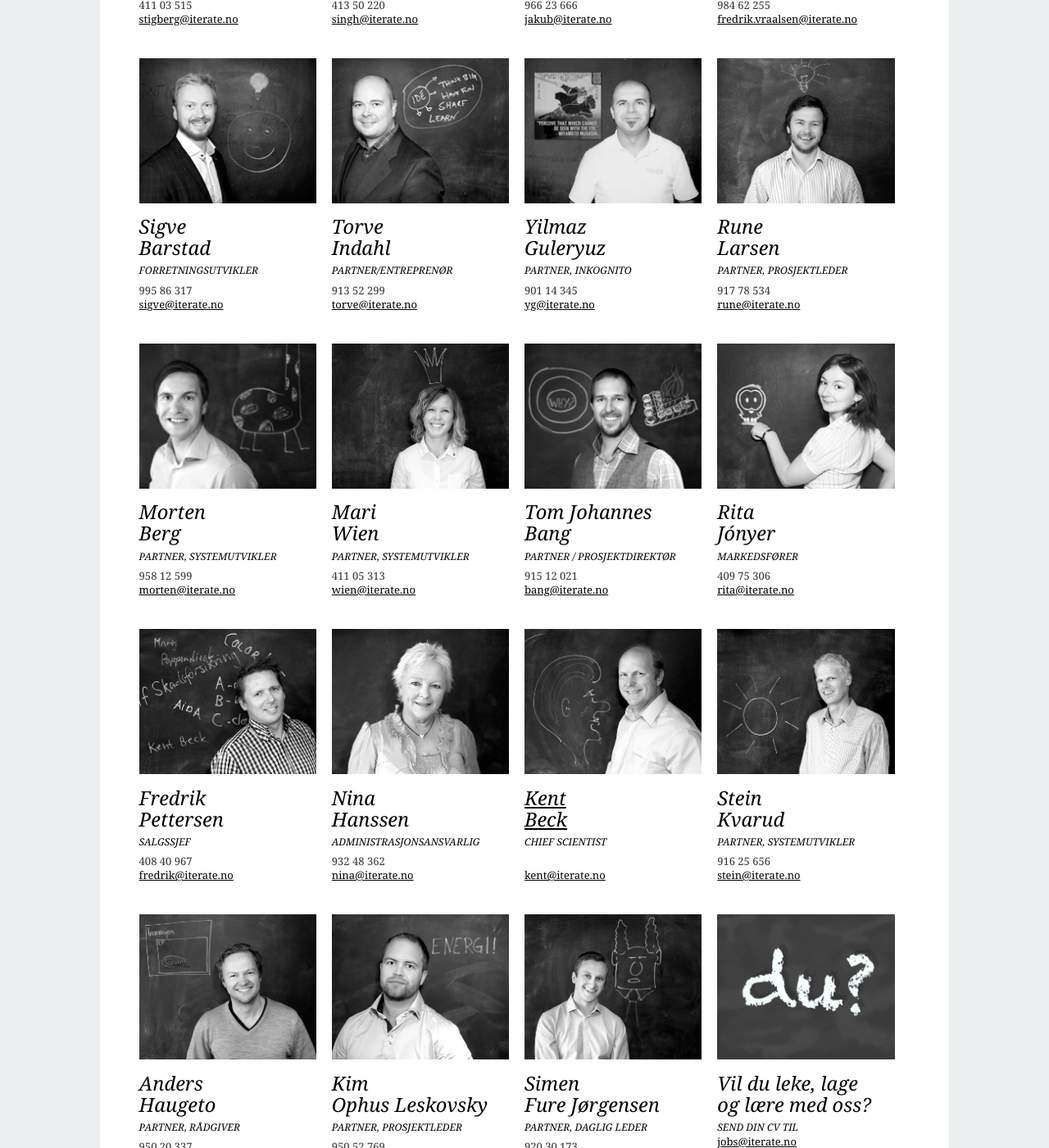
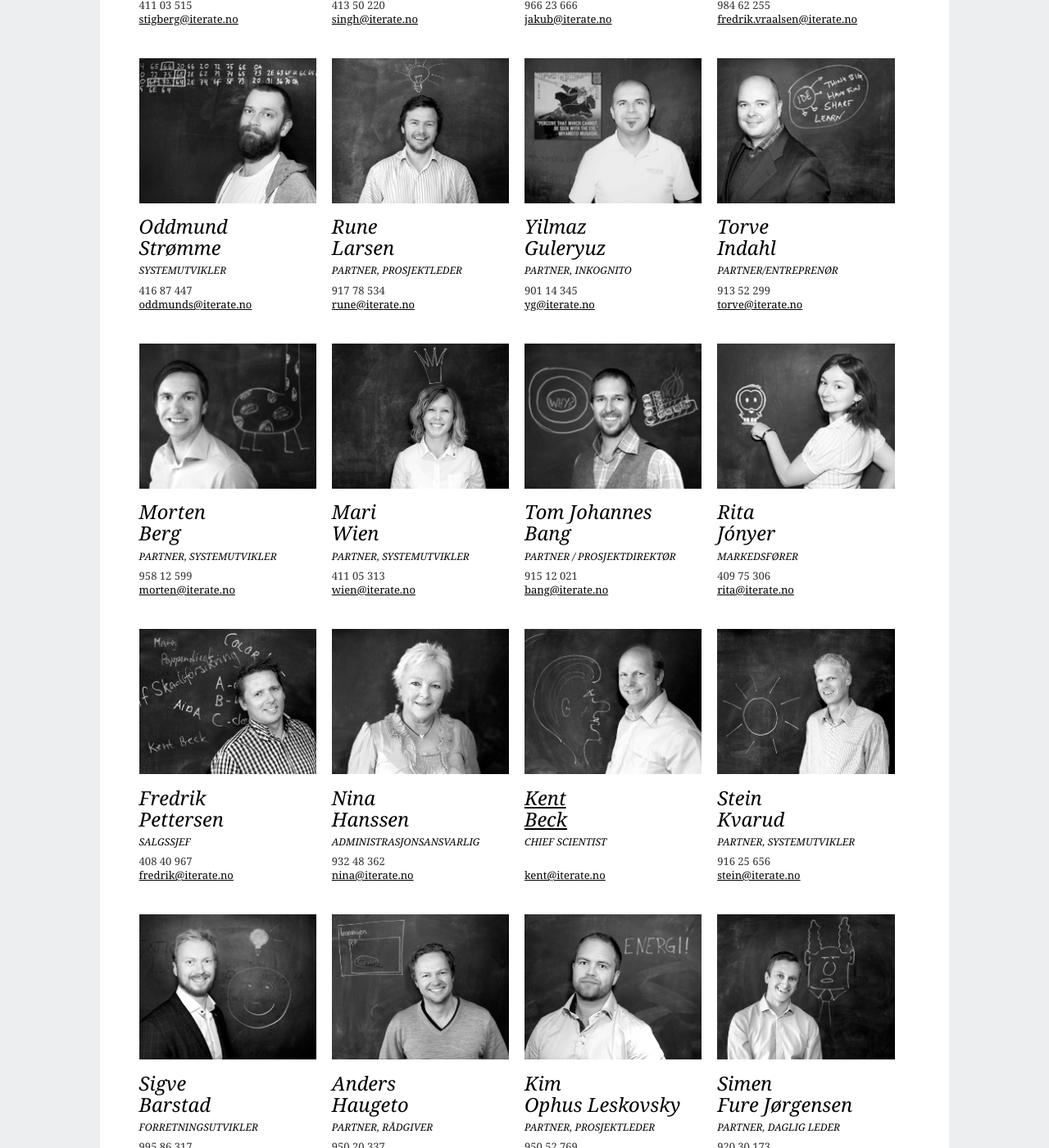
Before and after one commit to therese1g1/iterate.github.com, a Jekyll site: the page built from mennesker/index.html, in a window 1280 px wide and 1400 px high, scrolled down 1858 px. Shown: the whole window at 82% size. Built offline with Jekyll 4.4.1, drawn with Linux system fonts in a browser that asks for light colours.

Commit message:
added Oddmund to Mennesker

```diff
--- a/mennesker/index.html
+++ b/mennesker/index.html
@@ -250,24 +250,24 @@ title: Iterate
 
   <div class="grid_4 alpha">
     <div class="menneske">
-      <img src="/static/images/mennesker/sigve.jpg" alt="Sigve">
-      <h2>Sigve<br>Barstad</h2>
-      <h3>Forretningsutvikler</h3>
+      <img src="/static/images/mennesker/oddmund.jpg" alt="Oddmund">
+      <h2>Oddmund<br>Strømme</h2>
+      <h3>Systemutvikler</h3>
       <p>
-         995 86 317<br>
-        <a href="mailto:sigve@iterate.no">sigve@iterate.no</a>
+          416 87 447<br>
+        <a href="mailto:sigve@iterate.no">oddmunds@iterate.no</a>
       </p>
     </div>
   </div>
 
     <div class="grid_4">
         <div class="menneske">
-      <img src="/static/images/mennesker/torve.jpg" alt="Torve">
-      <h2>Torve<br>Indahl</h2>
-      <h3>Partner/Entreprenør</h3>
+            <img src="/static/images/mennesker/rune.jpg" alt="Rune">
+            <h2>Rune<br>Larsen</h2>
+            <h3>Partner, Prosjektleder</h3>
             <p>
-        913 52 299<br>
-        <a href="mailto:torve@iterate.no">torve@iterate.no</a>
+                917 78 534<br>
+                <a href="mailto:rune@iterate.no">rune@iterate.no</a>
             </p>
         </div>
     </div>
@@ -286,12 +286,12 @@ title: Iterate
 
     <div class="grid_4 omega">
         <div class="menneske">
-       <img src="/static/images/mennesker/rune.jpg" alt="Rune">
-       <h2>Rune<br>Larsen</h2>
-       <h3>Partner, Prosjektleder</h3>
+            <img src="/static/images/mennesker/torve.jpg" alt="Torve">
+            <h2>Torve<br>Indahl</h2>
+            <h3>Partner/Entreprenør</h3>
             <p>
-         917 78 534<br>
-         <a href="mailto:rune@iterate.no">rune@iterate.no</a>
+                913 52 299<br>
+                <a href="mailto:torve@iterate.no">torve@iterate.no</a>
             </p>
         </div>
     </div>
@@ -393,7 +393,21 @@ title: Iterate
     </div>
   </div>
 
+
     <div class="grid_4 alpha">
+        <div class="menneske">
+            <img src="/static/images/mennesker/sigve.jpg" alt="Sigve">
+            <h2>Sigve<br>Barstad</h2>
+            <h3>Forretningsutvikler</h3>
+            <p>
+                995 86 317<br>
+                <a href="mailto:sigve@iterate.no">sigve@iterate.no</a>
+            </p>
+        </div>
+    </div>
+
+
+    <div class="grid_4">
       <div class="menneske">
         <img src="/static/images/mennesker/haugeto.jpg" alt="Anders">
         <h2>Anders<br>Haugeto</h2>
@@ -417,7 +431,7 @@ title: Iterate
       </div>
     </div>
 
-    <div class="grid_4">
+    <div class="grid_4 omega">
          <div class="menneske">
            <img src="/static/images/mennesker/jorgensen.jpg" alt="Simen">
            <h2>Simen<br>Fure Jørgensen</h2>
@@ -429,7 +443,9 @@ title: Iterate
          </div>
    </div>
 
-  <div class="grid_4 omega">
+
+
+  <div class="grid_4 alpha">
       <div class="menneske">
           <img src="/static/images/mennesker/du.jpg" alt="Du">
           <h2>Vil du leke, lage<br>og lære med oss?</h2>
```
Also changed, not shown: static/images/mennesker/oddmund.jpg (added). Lines whose indentation alone changed are shown as unchanged.
